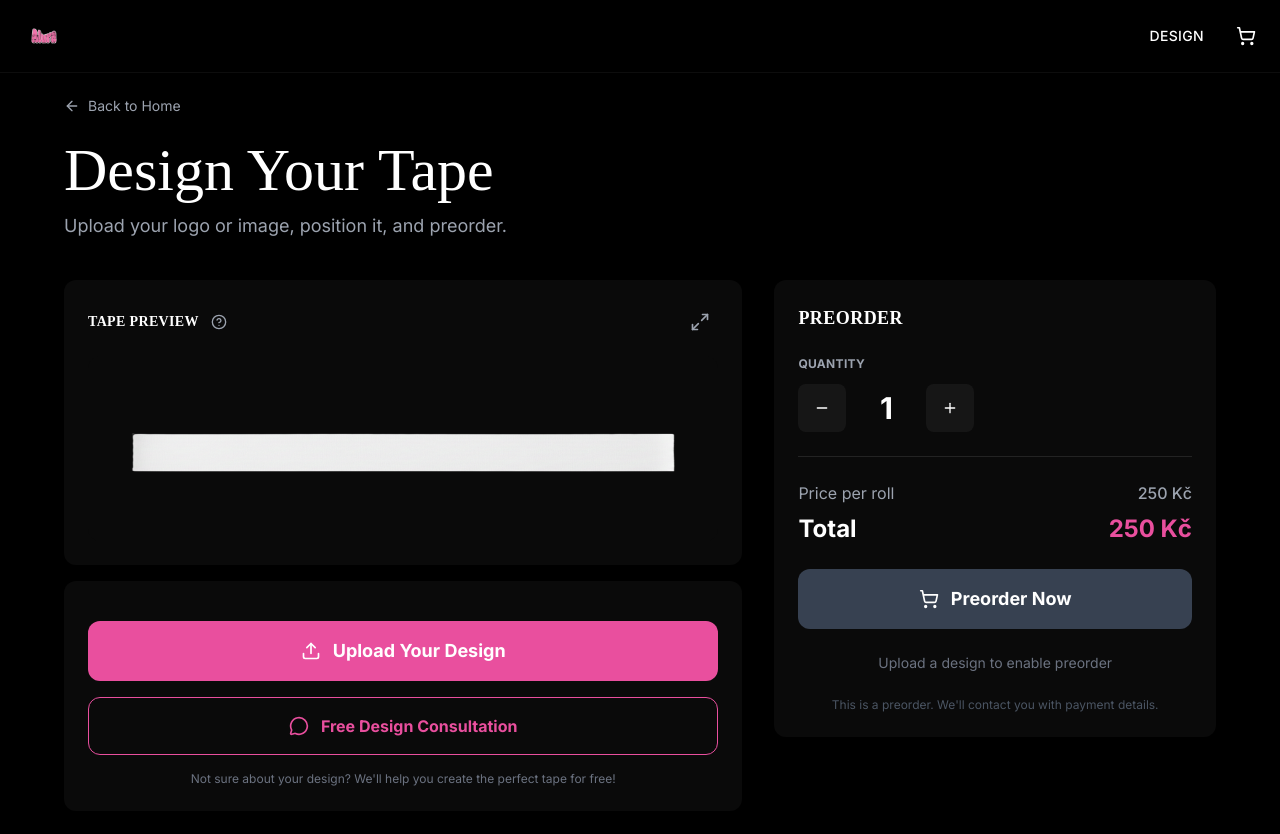
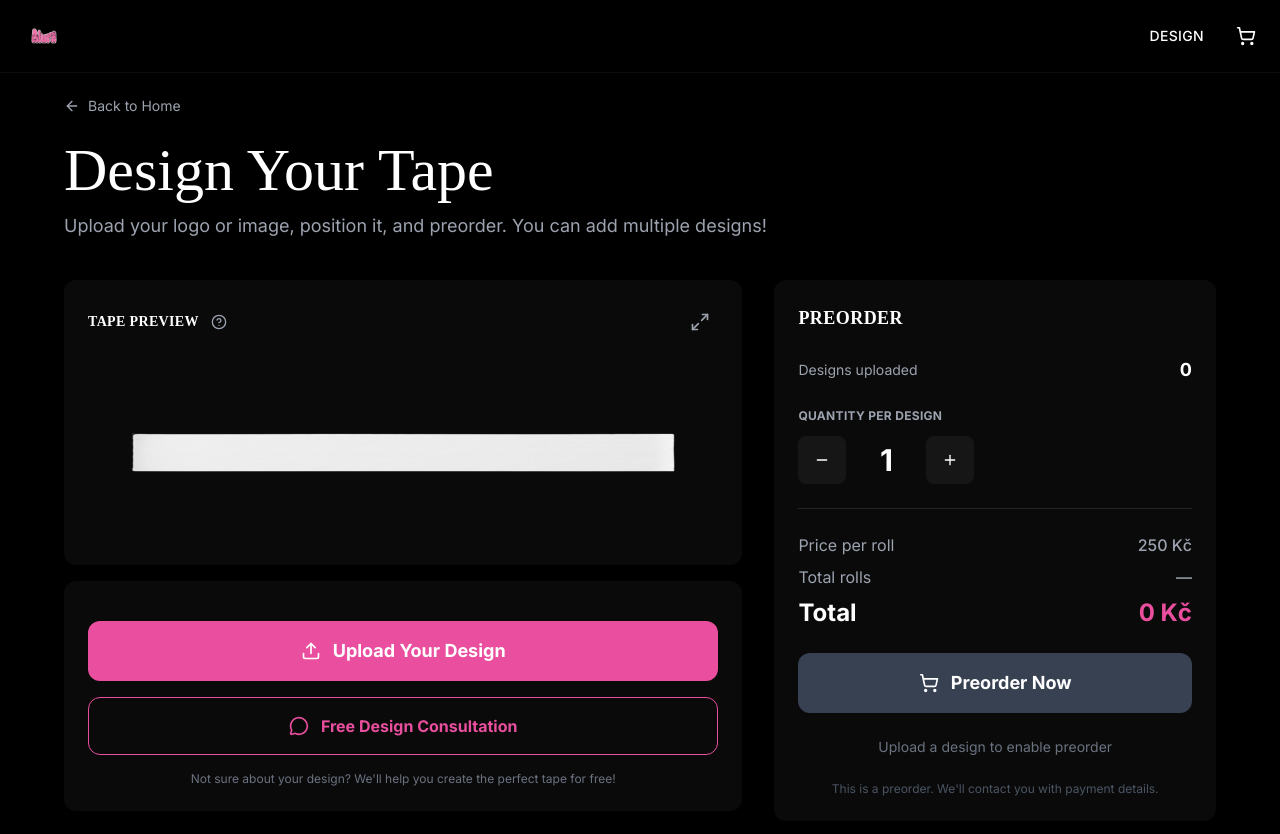
Before and after one commit to SimovicM/alura, a React (Vite) app: page /customize in a window 1280 px wide. Shown: the top 834 px of the page. Built offline with nearby package versions, Linux system fonts and the light colour scheme; a web font is replaced by a local one.

Commit message:
Fix build errors, add multiple image upload support

```diff
--- a/src/App.tsx
+++ b/src/App.tsx
@@ -7,27 +7,12 @@ import Cart from './components/Cart';
 import Checkout from './components/Checkout';
 import Footer from './components/Footer';
 import CustomizerPage from './pages/CustomizerPage';
-import type { CartItem, CustomDesign } from './types';
-
-// Updated pricing: 250 CZK per roll
-const PRICE_PER_ROLL = 250;
+import type { CartItem } from './types';
 
 function App() {
   const [cartItems, setCartItems] = useState<CartItem[]>([]);
   const [isCartOpen, setIsCartOpen] = useState(false);
   const [isCheckout, setIsCheckout] = useState(false);
-
-  const handleAddToCart = (design: CustomDesign, quantity: number) => {
-    const newItem: CartItem = {
-      id: design.id,
-      design,
-      quantity,
-      price: PRICE_PER_ROLL,
-    };
-
-    setCartItems([...cartItems, newItem]);
-    setIsCartOpen(true);
-  };
 
   const handleUpdateQuantity = (id: string, quantity: number) => {
     setCartItems(cartItems.map(item =>
@@ -82,10 +67,7 @@ function App() {
 
         {/* Dedicated Configurator Page */}
         <Route path="/customize" element={
-          <CustomizerPage
-            onAddToCart={handleAddToCart}
-            onOpenCart={() => setIsCartOpen(true)}
-          />
+          <CustomizerPage />
         } />
       </Routes>
 
--- a/src/pages/CustomizerPage.tsx
+++ b/src/pages/CustomizerPage.tsx
@@ -1,21 +1,21 @@
 import { useState } from 'react';
 import { Link } from 'react-router-dom';
-import { ArrowLeft, Plus, Minus, ShoppingCart, X, Loader2, CheckCircle } from 'lucide-react';
+import { ArrowLeft, Plus, Minus, ShoppingCart, X, Loader2, CheckCircle, Trash2 } from 'lucide-react';
 import { motion, AnimatePresence } from 'framer-motion';
 import TapeConfigurator from '../components/TapeConfigurator';
 import { savePreorder } from '../lib/firebase';
 import { uploadToImgBB, uploadBase64ToImgBB, generateUniqueId } from '../lib/imgbb';
-import type { CustomDesign } from '../types';
 
 const PRICE_PER_ROLL = 250;
 
-interface CustomizerPageProps {
-    onAddToCart: (design: CustomDesign, quantity: number) => void;
-    onOpenCart: () => void;
+interface DesignItem {
+    id: string;
+    url: string;
+    file: File;
 }
 
-export default function CustomizerPage({ onAddToCart, onOpenCart }: CustomizerPageProps) {
-    const [currentDesign, setCurrentDesign] = useState<{ url: string; file: File } | null>(null);
+export default function CustomizerPage() {
+    const [designs, setDesigns] = useState<DesignItem[]>([]);
     const [quantity, setQuantity] = useState(1);
     const [showPreorderModal, setShowPreorderModal] = useState(false);
     const [email, setEmail] = useState('');
@@ -25,12 +25,32 @@ export default function CustomizerPage({ onAddToCart, onOpenCart }: CustomizerPa
     const [uploadProgress, setUploadProgress] = useState('');
 
     const handleDesignReady = (imageDataUrl: string, file: File) => {
-        setCurrentDesign({ url: imageDataUrl, file });
+        const newDesign: DesignItem = {
+            id: generateUniqueId(),
+            url: imageDataUrl,
+            file
+        };
+        setDesigns(prev => {
+            // Check if this file already exists (same name)
+            const existingIndex = prev.findIndex(d => d.file.name === file.name);
+            if (existingIndex >= 0) {
+                // Update existing design
+                const updated = [...prev];
+                updated[existingIndex] = newDesign;
+                return updated;
+            }
+            // Add new design
+            return [...prev, newDesign];
+        });
+    };
+
+    const removeDesign = (id: string) => {
+        setDesigns(prev => prev.filter(d => d.id !== id));
     };
 
     const handlePreorder = () => {
-        if (!currentDesign) {
-            alert('Please upload a design first');
+        if (designs.length === 0) {
+            alert('Please upload at least one design');
             return;
         }
         setShowPreorderModal(true);
@@ -42,35 +62,43 @@ export default function CustomizerPage({ onAddToCart, onOpenCart }: CustomizerPa
             return;
         }
 
-        if (!currentDesign) {
-            setSubmitError('No design found. Please upload a design first.');
+        if (designs.length === 0) {
+            setSubmitError('No designs found. Please upload at least one design.');
             return;
         }
 
         setIsSubmitting(true);
         setSubmitError('');
-        setUploadProgress('Uploading your design...');
 
         try {
-            // Generate unique ID for this order
-            const uniqueId = generateUniqueId();
+            const uploadedDesigns = [];
 
-            // Upload original design to ImgBB
-            setUploadProgress('Uploading original design...');
-            const originalImageUrl = await uploadToImgBB(currentDesign.file, `${uniqueId}`);
+            for (let i = 0; i < designs.length; i++) {
+                const design = designs[i];
+                const uniqueId = design.id;
 
-            // Upload tape preview to ImgBB
-            setUploadProgress('Uploading tape preview...');
-            const tapePreviewUrl = await uploadBase64ToImgBB(currentDesign.url, `${uniqueId}_tape`);
+                setUploadProgress(`Uploading design ${i + 1} of ${designs.length}...`);
+
+                // Upload original design to ImgBB
+                const originalImageUrl = await uploadToImgBB(design.file, uniqueId);
+
+                // Upload tape preview to ImgBB
+                const tapePreviewUrl = await uploadBase64ToImgBB(design.url, `${uniqueId}_tape`);
+
+                uploadedDesigns.push({
+                    originalImageUrl,
+                    tapePreviewUrl
+                });
+            }
 
             // Save to Firebase
             setUploadProgress('Saving your preorder...');
             const result = await savePreorder({
                 email,
-                originalImageUrl,
-                tapePreviewUrl,
+                originalImageUrl: uploadedDesigns.map(d => d.originalImageUrl).join(', '),
+                tapePreviewUrl: uploadedDesigns.map(d => d.tapePreviewUrl).join(', '),
                 quantity,
-                total: quantity * PRICE_PER_ROLL
+                total: quantity * PRICE_PER_ROLL * designs.length
             });
 
             if (result.success) {
@@ -92,7 +120,8 @@ export default function CustomizerPage({ onAddToCart, onOpenCart }: CustomizerPa
         setIsSubmitting(false);
     };
 
-    const total = quantity * PRICE_PER_ROLL;
+    const totalRolls = quantity * designs.length;
+    const total = totalRolls * PRICE_PER_ROLL;
 
     return (
         <>
@@ -133,10 +162,18 @@ export default function CustomizerPage({ onAddToCart, onOpenCart }: CustomizerPa
                                     {/* Order Summary */}
                                     <div className="bg-black/30 rounded-xl p-4 mb-6 space-y-2">
                                         <div className="flex justify-between text-sm text-gray-400">
-                                            <span>Quantity</span>
-                                            <span>{quantity} roll{quantity > 1 ? 's' : ''}</span>
+                                            <span>Designs</span>
+                                            <span>{designs.length}</span>
                                         </div>
-                                        <div className="flex justify-between text-lg font-bold">
+                                        <div className="flex justify-between text-sm text-gray-400">
+                                            <span>Quantity per design</span>
+                                            <span>{quantity}</span>
+                                        </div>
+                                        <div className="flex justify-between text-sm text-gray-400">
+                                            <span>Total rolls</span>
+                                            <span>{totalRolls}</span>
+                                        </div>
+                                        <div className="flex justify-between text-lg font-bold pt-2 border-t border-white/10">
                                             <span>Total</span>
                                             <span className="text-primary">{total} Kč</span>
                                         </div>
@@ -205,7 +242,7 @@ export default function CustomizerPage({ onAddToCart, onOpenCart }: CustomizerPa
                             Design Your Tape
                         </h1>
                         <p className="text-lg text-gray-400">
-                            Upload your logo or image, position it, and preorder.
+                            Upload your logo or image, position it, and preorder. You can add multiple designs!
                         </p>
                     </div>
 
@@ -213,6 +250,32 @@ export default function CustomizerPage({ onAddToCart, onOpenCart }: CustomizerPa
                         {/* Left: Configurator */}
                         <div className="lg:col-span-3">
                             <TapeConfigurator onDesignReady={handleDesignReady} />
+
+                            {/* Uploaded Designs Gallery */}
+                            {designs.length > 0 && (
+                                <div className="mt-6 bg-surface rounded-xl p-4 sm:p-6">
+                                    <h3 className="font-bold tracking-wide text-sm mb-4">
+                                        YOUR DESIGNS ({designs.length})
+                                    </h3>
+                                    <div className="grid grid-cols-2 sm:grid-cols-3 gap-3">
+                                        {designs.map((design) => (
+                                            <div key={design.id} className="relative group">
+                                                <img
+                                                    src={design.url}
+                                                    alt="Design preview"
+                                                    className="w-full h-24 object-cover rounded-lg bg-black/50"
+                                                />
+                                                <button
+                                                    onClick={() => removeDesign(design.id)}
+                                                    className="absolute top-2 right-2 p-1.5 bg-red-500/80 hover:bg-red-500 rounded-full opacity-0 group-hover:opacity-100 transition-opacity"
+                                                >
+                                                    <Trash2 className="w-3 h-3" />
+                                                </button>
+                                            </div>
+                                        ))}
+                                    </div>
+                                </div>
+                            )}
                         </div>
 
                         {/* Right: Order Panel */}
@@ -220,10 +283,16 @@ export default function CustomizerPage({ onAddToCart, onOpenCart }: CustomizerPa
                             <div className="bg-surface rounded-xl p-6 space-y-6 sticky top-24">
                                 <h3 className="font-bold tracking-wide text-lg">PREORDER</h3>
 
+                                {/* Designs count */}
+                                <div className="flex justify-between items-center text-sm">
+                                    <span className="text-gray-400">Designs uploaded</span>
+                                    <span className="font-bold text-lg">{designs.length}</span>
+                                </div>
+
                                 {/* Quantity */}
                                 <div>
                                     <label className="block text-xs font-bold mb-3 text-gray-400 tracking-wide">
-                                        QUANTITY
+                                        QUANTITY PER DESIGN
                                     </label>
                                     <div className="flex items-center gap-4">
                                         <button
@@ -248,23 +317,27 @@ export default function CustomizerPage({ onAddToCart, onOpenCart }: CustomizerPa
                                         <span>Price per roll</span>
                                         <span className="font-medium">{PRICE_PER_ROLL} Kč</span>
                                     </div>
+                                    <div className="flex justify-between text-gray-400">
+                                        <span>Total rolls</span>
+                                        <span className="font-medium">{totalRolls || '—'}</span>
+                                    </div>
                                     <div className="flex justify-between text-2xl font-bold">
                                         <span>Total</span>
-                                        <span className="text-primary">{total} Kč</span>
+                                        <span className="text-primary">{total || 0} Kč</span>
                                     </div>
                                 </div>
 
                                 {/* Preorder Button */}
                                 <button
                                     onClick={handlePreorder}
-                                    disabled={!currentDesign}
+                                    disabled={designs.length === 0}
                                     className="w-full flex items-center justify-center gap-3 bg-primary hover:bg-primary/90 disabled:bg-gray-700 disabled:cursor-not-allowed text-white py-4 rounded-xl font-bold transition-all text-lg"
                                 >
                                     <ShoppingCart className="w-5 h-5" />
                                     Preorder Now
                                 </button>
 
-                                {!currentDesign && (
+                                {designs.length === 0 && (
                                     <p className="text-sm text-gray-500 text-center">
                                         Upload a design to enable preorder
                                     </p>
```
